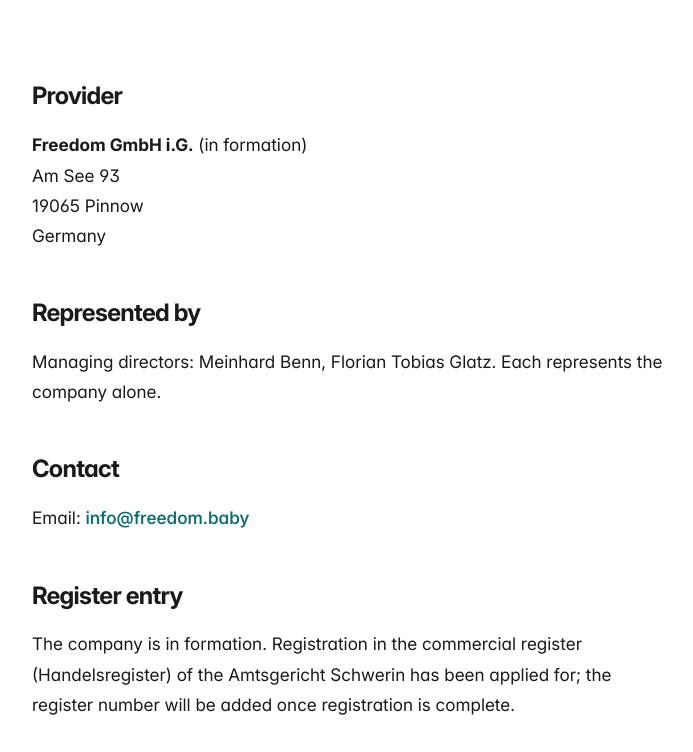
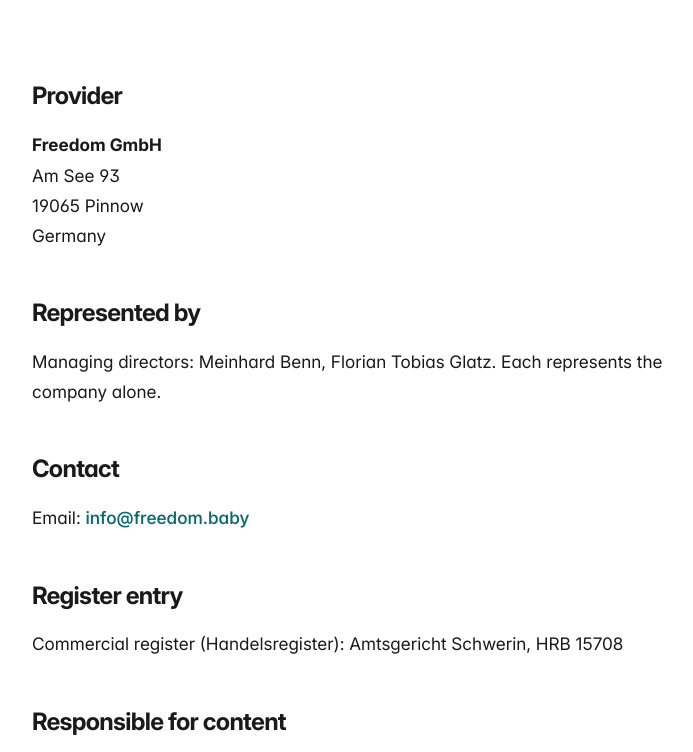
Before and after one commit to solardev-xyz/freedom-website, a website: page src/pages/imprint.html in a window 1280 px wide. Shown: the part 300-1052 px from the top of the page, without its empty margins (292-985 px from the left). Drawn offline with Linux system fonts and the light colour scheme; files that its build step writes are made by us from their sources; files whose address does not match are found by name.

Commit message:
Freedom GmbH is registered: drop i.G., add HRB 15708 (#23)
Entered in the commercial register of the Amtsgericht Schwerin on
2 November 2026.

```diff
--- a/src/pages/imprint.html
+++ b/src/pages/imprint.html
@@ -4,11 +4,11 @@
   <meta charset="UTF-8">
   <meta name="viewport" content="width=device-width, initial-scale=1.0">
   <title>Imprint — Freedom</title>
-  <meta name="description" content="Legal information about Freedom GmbH i.G., the company behind Freedom.">
+  <meta name="description" content="Legal information about Freedom GmbH, the company behind Freedom.">
   <meta property="og:type" content="website">
   <meta property="og:site_name" content="Freedom">
   <meta property="og:title" content="Imprint — Freedom">
-  <meta property="og:description" content="Legal information about Freedom GmbH i.G., the company behind Freedom.">
+  <meta property="og:description" content="Legal information about Freedom GmbH, the company behind Freedom.">
   <meta property="og:url" content="{{url}}imprint.html">
   <meta property="og:image" content="{{url}}images/freedom-0.8.5-og.jpg">
   <meta name="twitter:card" content="summary_large_image">
@@ -48,7 +48,7 @@
 <article class="prose">
 <h2>Provider</h2>
 <p>
-  <strong>Freedom GmbH i.G.</strong> (in formation)<br>
+  <strong>Freedom GmbH</strong><br>
   Am See 93<br>
   19065 Pinnow<br>
   Germany
@@ -63,7 +63,7 @@
 </p>
 
 <h2>Register entry</h2>
-<p>The company is in formation. Registration in the commercial register (Handelsregister) of the Amtsgericht Schwerin has been applied for; the register number will be added once registration is complete.</p>
+<p>Commercial register (Handelsregister): Amtsgericht Schwerin, HRB 15708</p>
 
 <h2>Responsible for content</h2>
 <p>Responsible for the content according to § 18(2) MStV: Meinhard Benn, Am See 93, 19065 Pinnow, Germany</p>
@@ -93,7 +93,7 @@
       </nav>
     </div>
     <p class="ft-small">
-      <span>© 2026 Freedom GmbH i.G.</span>
+      <span>© 2026 Freedom GmbH</span>
       <span>Open source (MPL-2.0)</span>
       <span>On Swarm: <a href="bzz://freedombrowser.eth">freedombrowser.eth</a></span>
       <span><a href="logo.html">Logo</a> <i>·</i> <a href="imprint.html">Imprint</a> <i>·</i> <a href="privacy.html">Privacy</a></span>
```
Also changed, not shown: src/pages/index.html (+1 -1 lines), src/pages/logo.html (+1 -1 lines), src/pages/privacy.html (+2 -2 lines), src/templates/news-template.html (+1 -1 lines), src/templates/post-template.html (+1 -1 lines).
